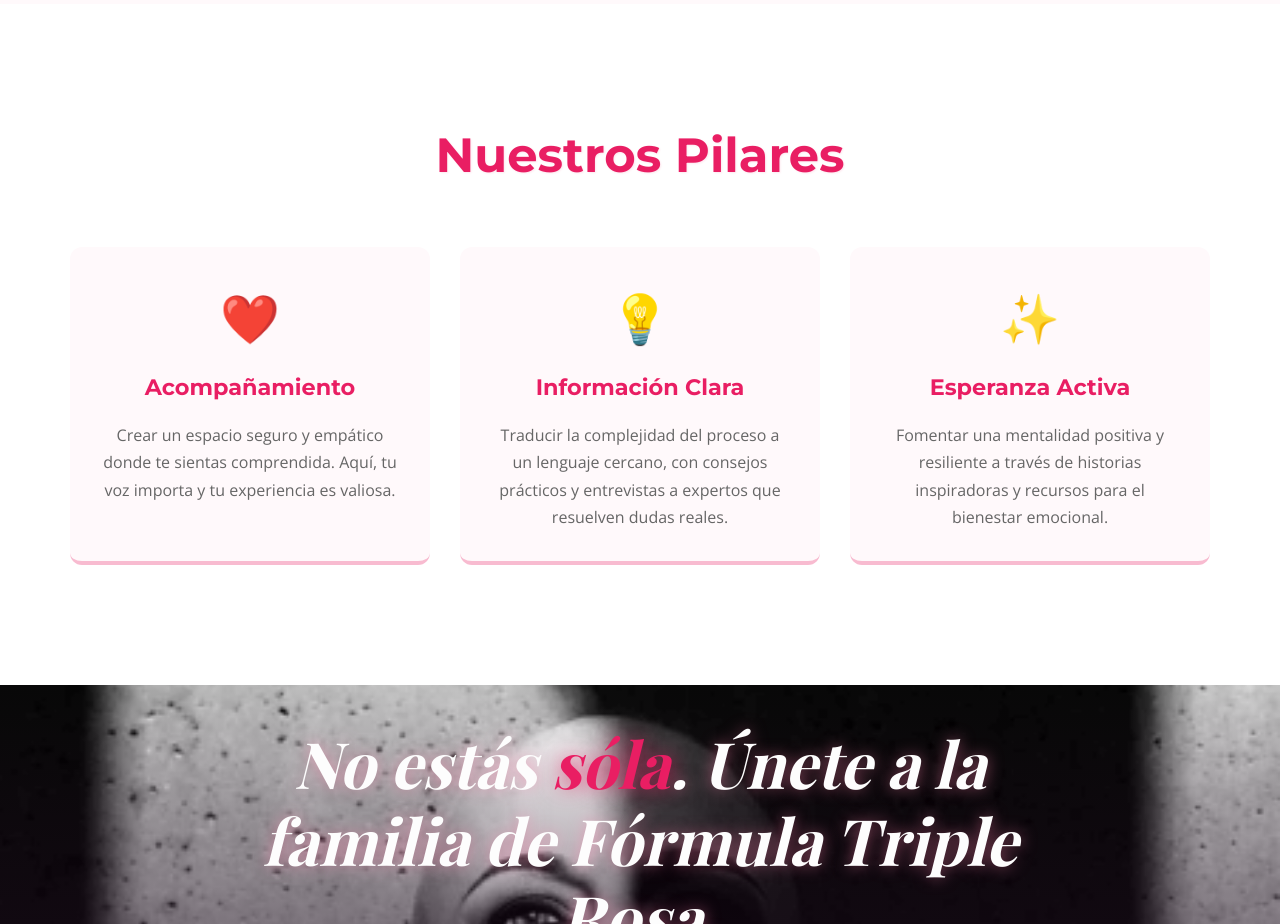
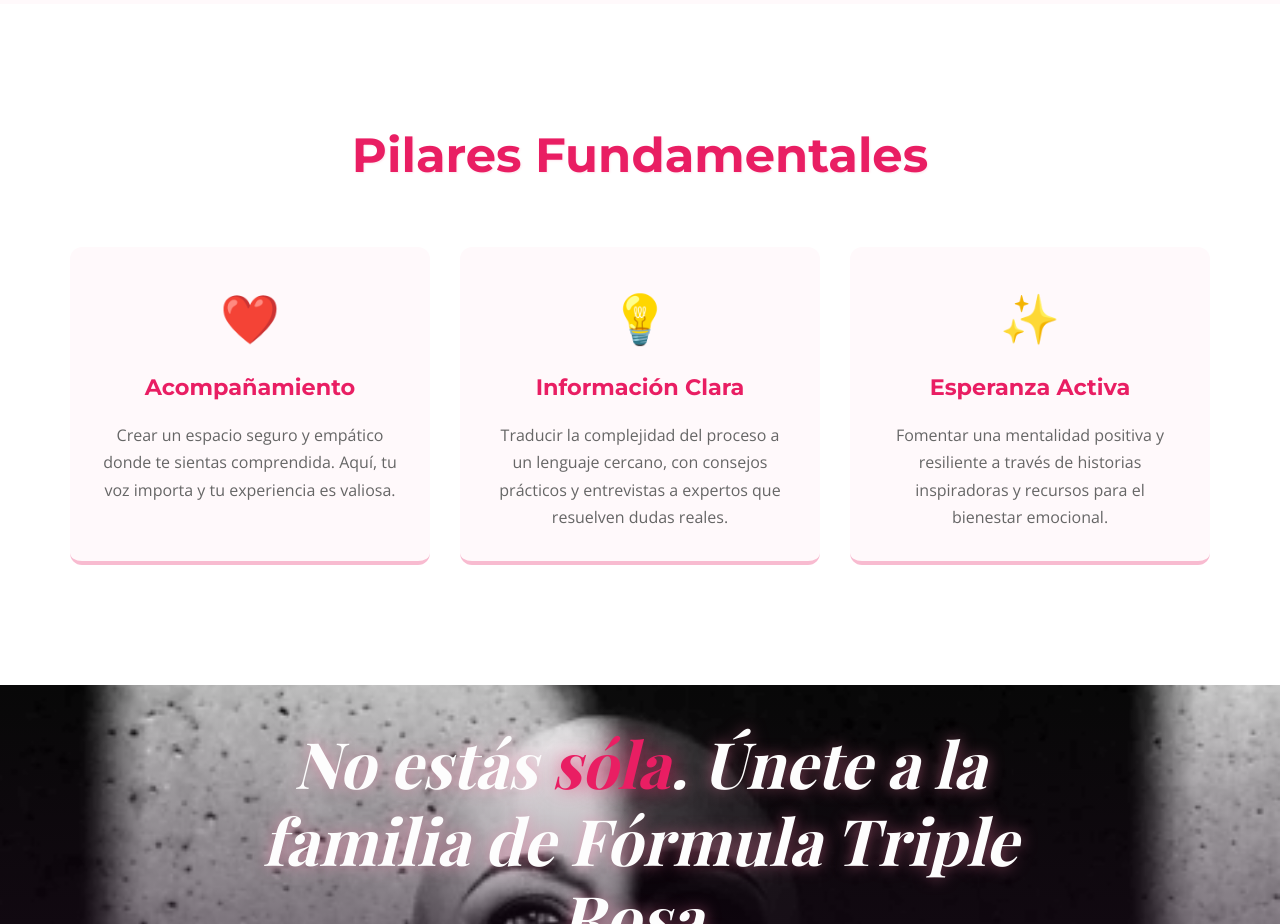
Before and after one commit to mensabo/FORMULA-TRIPLE-ROSA, a plain HTML site: page proyecto.html in a window 1280 px wide. Shown: the part 2700-3624 px from the top of the page. Drawn offline with nearby package versions, Linux system fonts and the light colour scheme; a web font is replaced by a local one.

Commit message:
Corregido textos2

```diff
--- a/proyecto.html
+++ b/proyecto.html
@@ -108,7 +108,7 @@
             <!-- ACTO 3: NUESTROS PILARES -->
             <section id="nuestros-pilares" class="pillars-section">
                 <div class="container">
-                    <h2 class="section-title-center-aligned">Nuestros <span class="highlight">Pilares</span></h2>
+                    <h2 class="section-title-center-aligned">Pilares <span class="highlight">Fundamentales</span></h2>
                     <div class="pillars-grid">
                         <div class="pillar-card">
                             <div class="pillar-icon">❤️</div>
```
